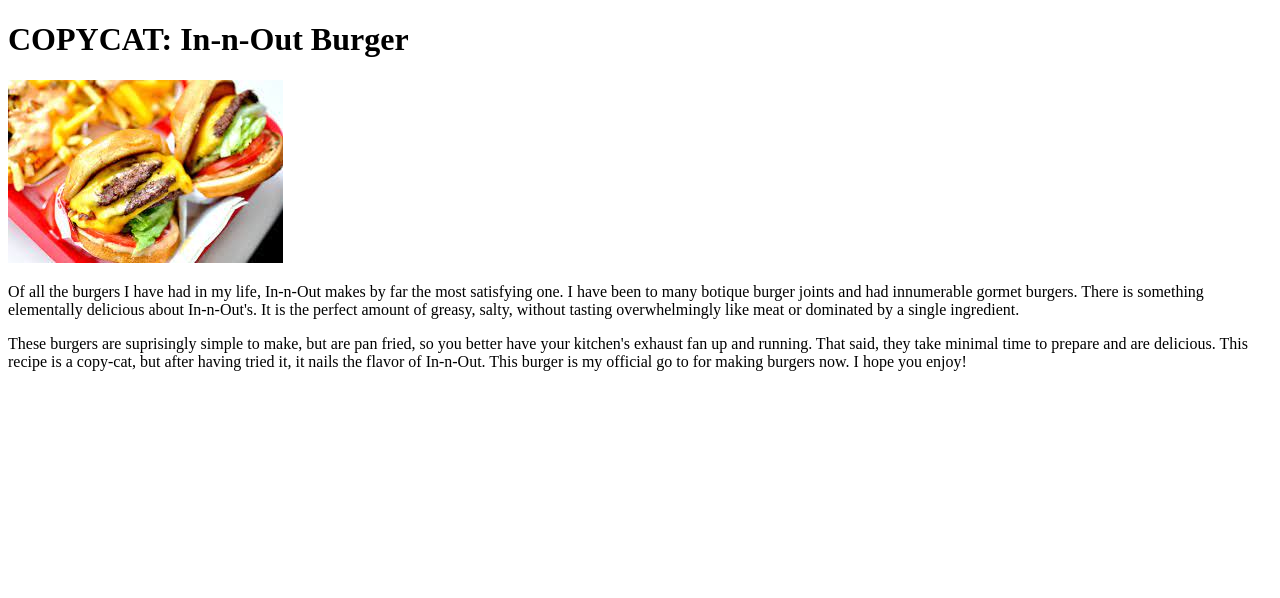
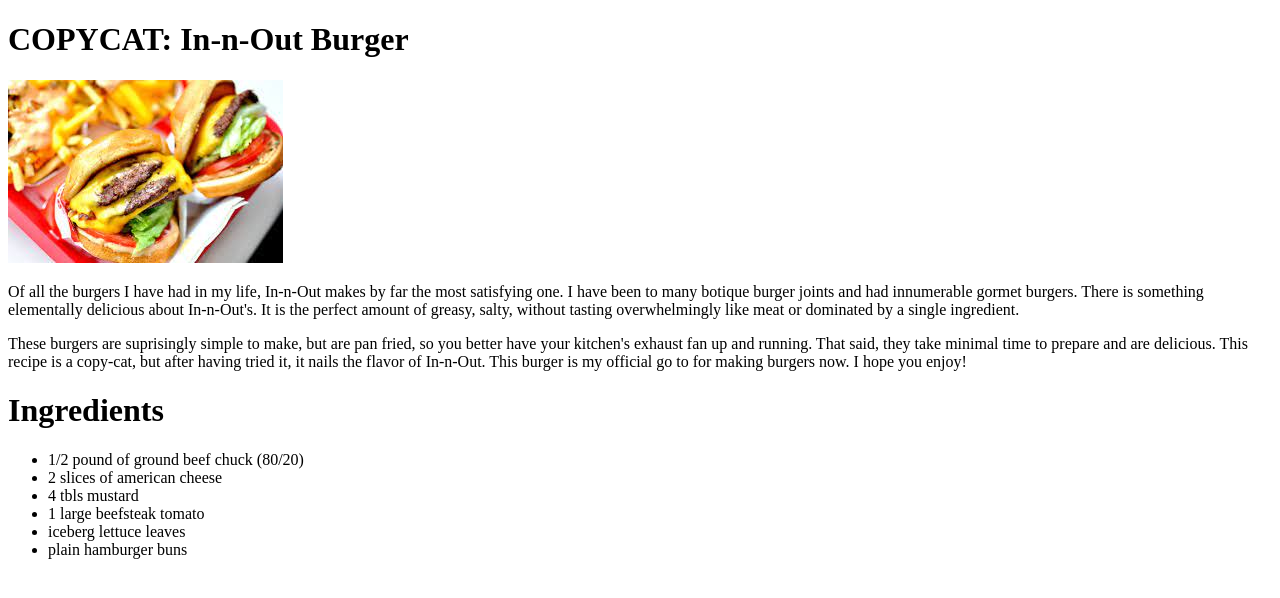
Before and after one commit to NVosl/odin-recipes, a plain HTML site: page recipes/burger.html in a window 1280 px wide. Drawn offline with Linux system fonts and the light colour scheme.

Commit message:
buger.html h1 of ingredients with unordered list added

```diff
--- a/recipes/burger.html
+++ b/recipes/burger.html
@@ -11,6 +11,14 @@
     <img src="../img/burger.jpeg" alt="Two delicious-looking cheeseburgers with tomato and lettuce and melting cheest. They are wrapped in red and white paper and on a red tray with french fries and napkins. There is sauce over the french fries and the burgers look fresh and are clearly made by In-n-Out">
     <p>Of all the burgers I have had in my life, In-n-Out makes by far the most satisfying one. I have been to many botique burger joints and had innumerable gormet burgers. There is something elementally delicious about In-n-Out's. It is the perfect amount of greasy, salty, without tasting overwhelmingly like meat or dominated by a single ingredient.</p>
     <p>These burgers are suprisingly simple to make, but are pan fried, so you better have your kitchen's exhaust fan up and running. That said, they take minimal time to prepare and are delicious. This recipe is a copy-cat, but after having tried it, it nails the flavor of In-n-Out. This burger is my official go to for making burgers now. I hope you enjoy!</p>
-
+    <h1>Ingredients</h1>
+    <ul>
+        <li>1/2 pound of ground beef chuck (80/20)</li>
+        <li>2 slices of american cheese</li>
+        <li>4 tbls mustard</li>
+        <li>1 large beefsteak tomato</li>
+        <li>iceberg lettuce leaves</li>
+        <li>plain hamburger buns</li>
+    </ul>
 </body>
 </html>
```
